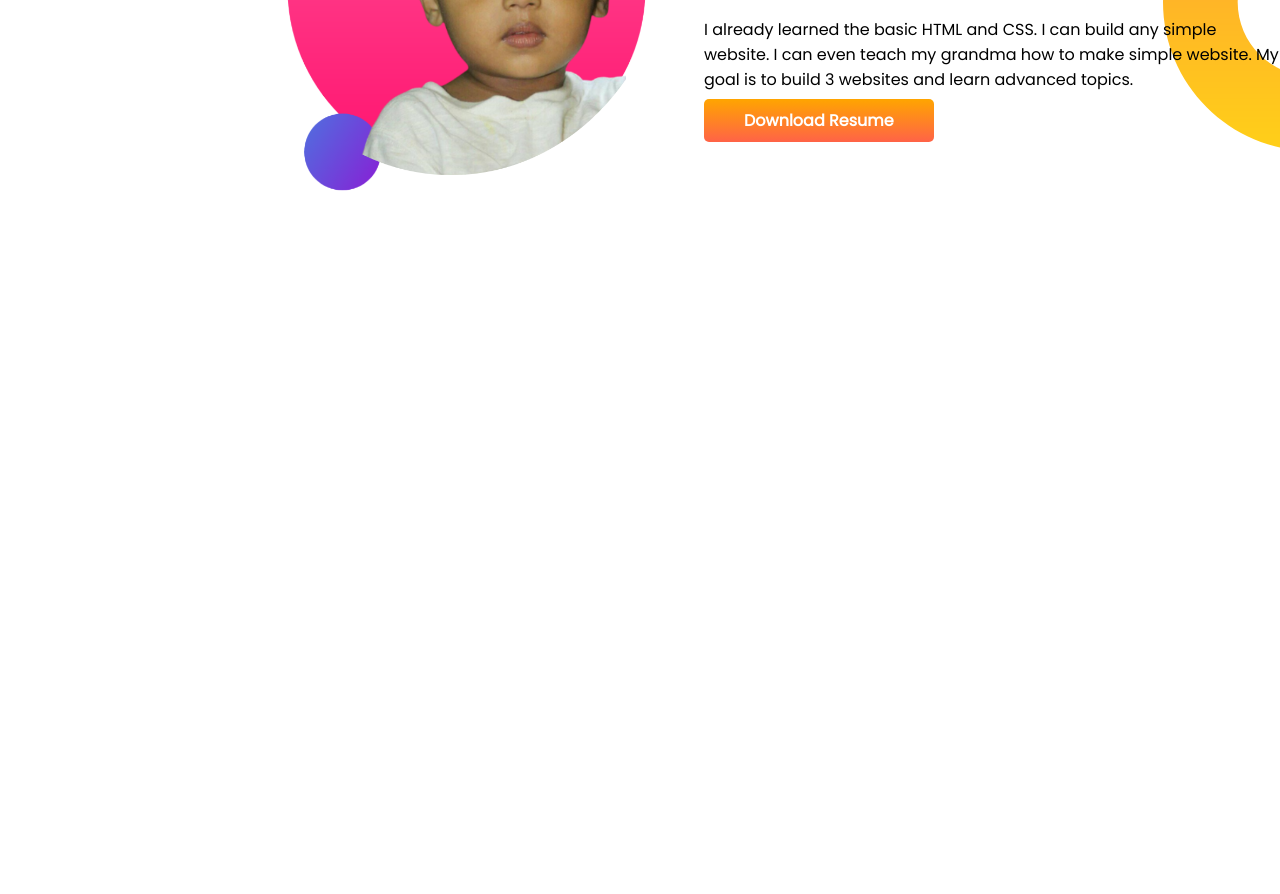
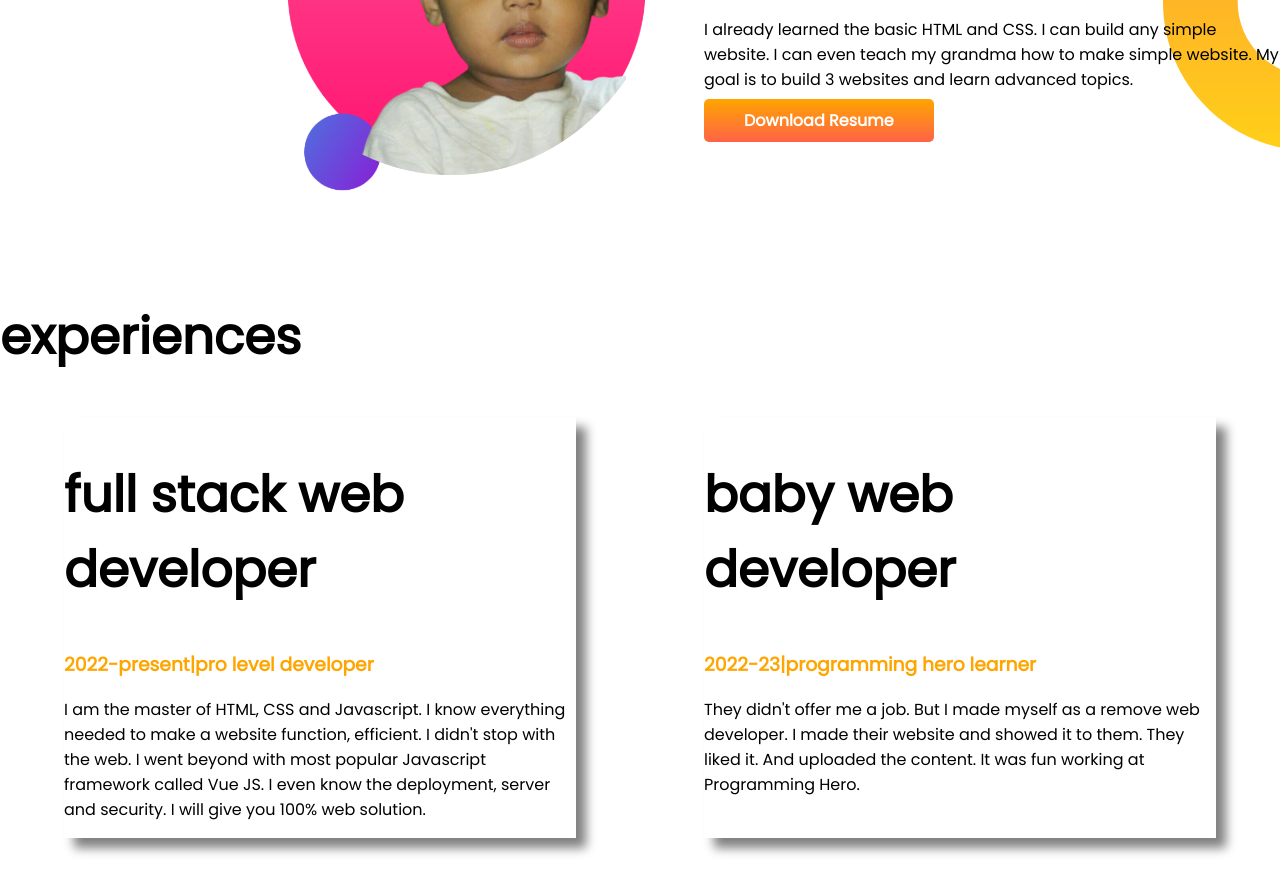
Before and after one commit to hopefyjamshed/dev-portfolio, a plain HTML site: page index.html in a window 1280 px wide. Shown: the part 809-1703 px from the top of the page. Before the commit the page ends 1109 px from the top, so only its background shows below. Drawn offline with Linux system fonts and the light colour scheme.

Commit message:
new code added

```diff
--- a/index.html
+++ b/index.html
@@ -14,7 +14,7 @@
 </head>
 
 <body>
-    <section class="top-section">
+    <section class="top-section flexible-con">
         <div class="half-width">
             <h1>welcom to</h1>
             <h1><span class="orange">spidey Abrar</span> world</h1>
@@ -31,7 +31,7 @@
             <img src="images/abrar ready.png" alt="">
         </div>
     </section>
-    <section class="dream-big">
+    <section class="dream-big flexible-con">
         <div class="half-width">
             <img src="images/ready2.png" alt="images/">
         </div>
@@ -43,6 +43,26 @@
             <a class="linked-button" target="_blank" href="">Download Resume</a>
         </div>
     </section>
+    <section class="experiences-section">
+        <h1>experiences</h1>
+        <div class="flexible-con">
+            <div class="shadow-part">
+                <h1>full stack web developer</h1>
+                <h3 class="orange">2022-present|pro level developer</h3>
+                <p>I am the master of HTML, CSS and Javascript. I know everything needed to make a website function,
+                    efficient. I didn't stop with the web. I went beyond with most popular Javascript framework called
+                    Vue JS. I even know the deployment, server and security. I will give you 100% web solution.</p>
+            </div>
+            <div class="shadow-part">
+                <h1>baby web developer</h1>
+                <h3 class="orange">2022-23|programming hero learner</h3>
+                <p>They didn't offer me a job. But I made myself as a remove web developer. I made their website and
+                    showed it to them. They liked it. And uploaded the content. It was fun working at Programming Hero.
+                </p>
+            </div>
+        </div>
+
+    </section>
 
 </body>
 
--- a/style.css
+++ b/style.css
@@ -11,7 +11,7 @@ h1 {
     color: orange;
 }
 
-section {
+.flexible-con {
     display: flex;
     margin-bottom: 100px;
 }
@@ -44,3 +44,11 @@ section {
     background-repeat: no-repeat;
     background-position: right;
 }
+
+.shadow-part {
+    box-shadow: 10px 10px 10px gray;
+    width: 40%;
+    margin-left: 5%;
+    margin-right: 5%;
+
+}
```
